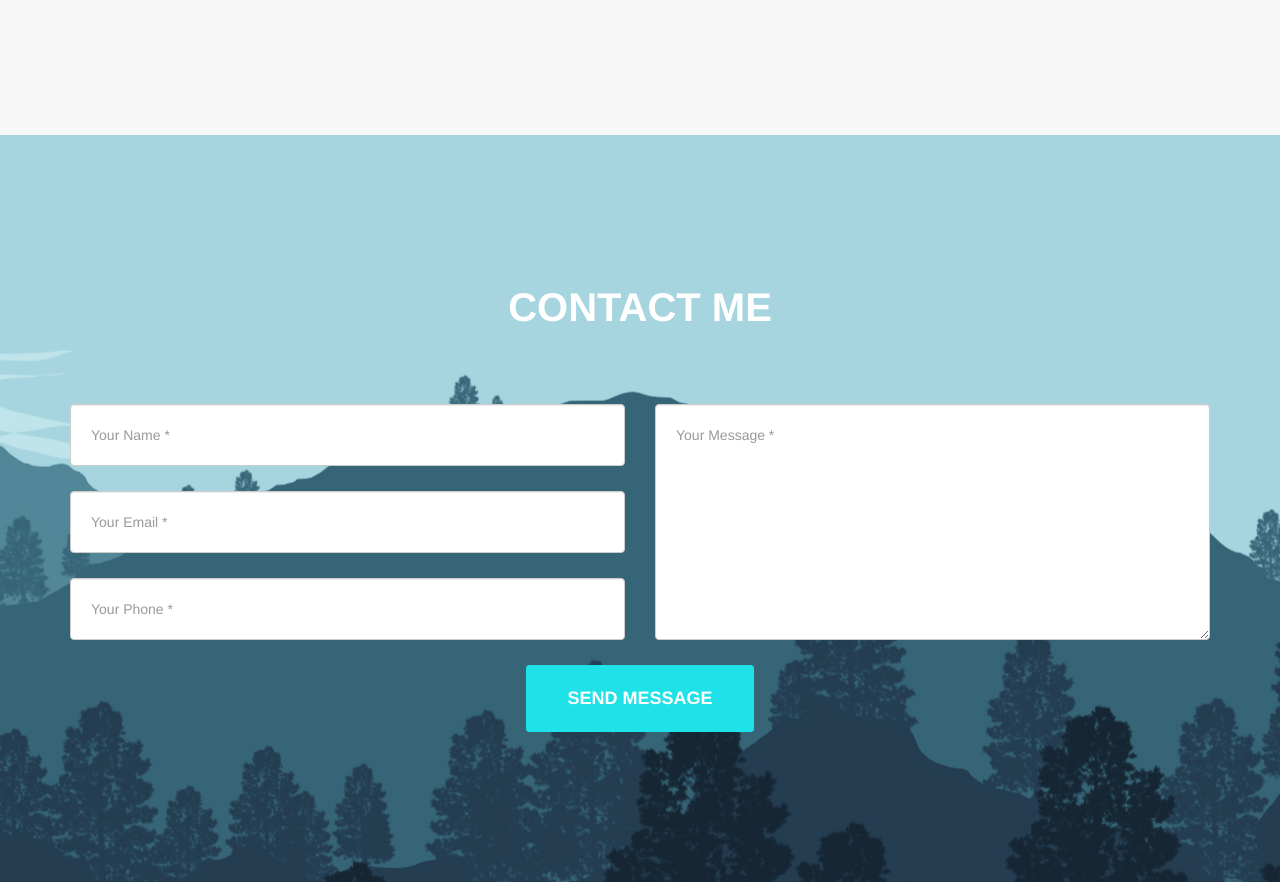
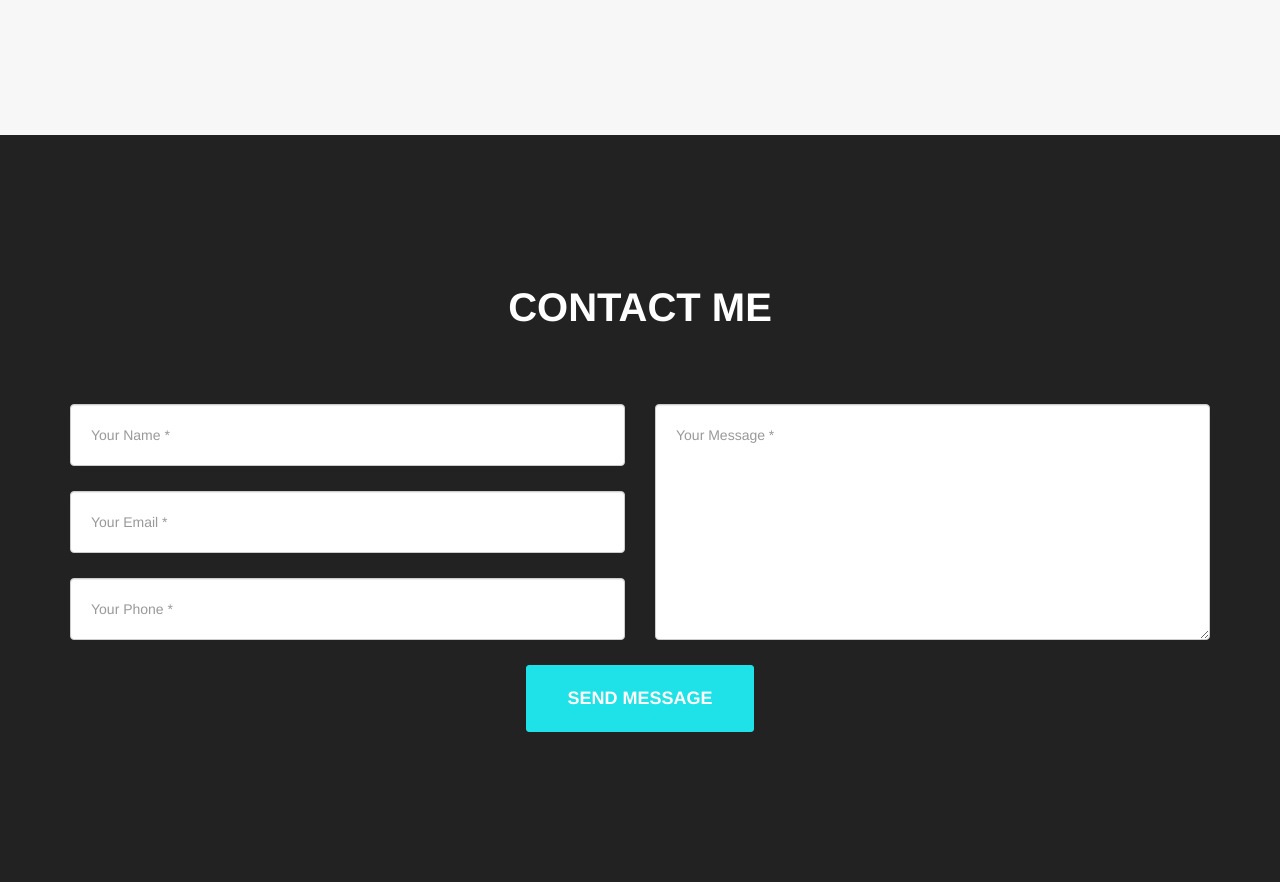
Before and after one commit to d1rkm4n/profilesite, a plain HTML site: page index.html in a window 1280 px wide. Shown: the part 5020-5902 px from the top of the page. Drawn offline with nearby package versions, Linux system fonts and the light colour scheme.

Commit message:
Update style.css

```diff
--- a/style.css
+++ b/style.css
@@ -630,7 +630,6 @@ section h3.section-subheading {
 
 section#contact {
     background-color: #222;
-    background-image: url(images/LandScapeBG1.jpg);
     background-position: center;
     background-repeat: no-repeat;
 }
```
